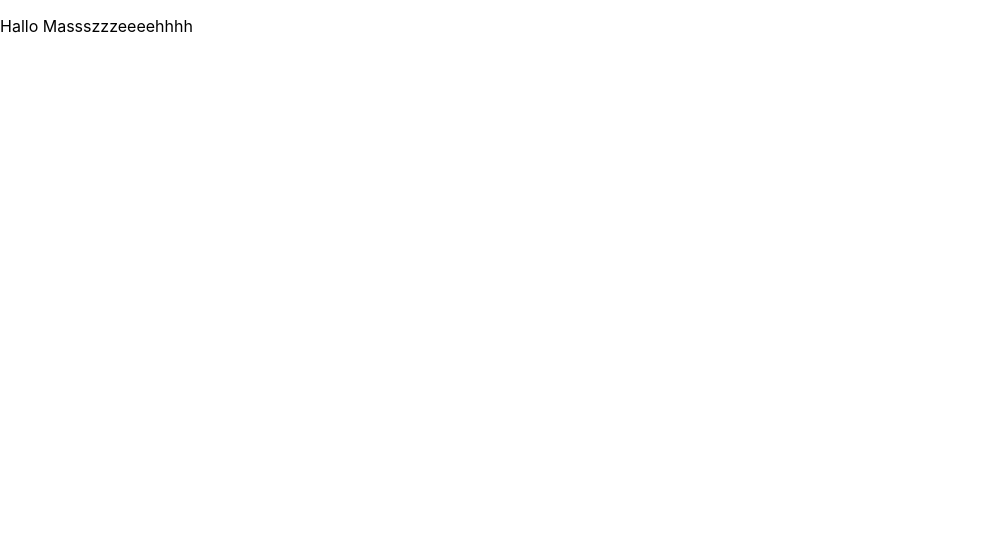
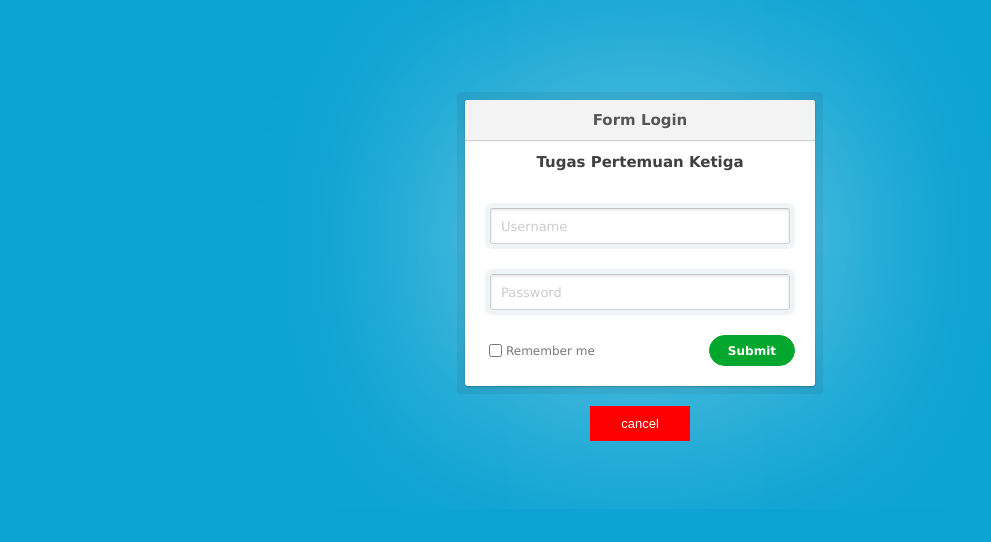
Before and after one commit to RizFad/Framework-2022, a React (Create React App) app in the folder Tugas 2/web-react/web-reactrizqy/: page / in a window 1280 px wide. Shown: the top 542 px of the page, without its empty margins (0-991 px from the left). Built offline with nearby package versions, Linux system fonts and the light colour scheme.

Commit message:
Framework Modul 3

```diff
--- a/Tugas 2/web-react/web-reactrizqy/src/App.js
+++ b/Tugas 2/web-react/web-reactrizqy/src/App.js
@@ -1,25 +1,19 @@
 import logo from './logo.svg';
 import './App.css';
+import React, { Component } from 'react';
+import Header from './components/Header';
+import Footer from './components/Footer';
+import List from './components/List';
 
-function App() {
-  return (
-    <div className="App">
-      <header className="App-header">
-        <img src={logo} className="App-logo" alt="logo" />
-        <p>
-          Edit <code>src/App.js</code> and save to reload.
-        </p>
-        <a
-          className="App-link"
-          href="https://reactjs.org"
-          target="_blank"
-          rel="noopener noreferrer"
-        >
-          Learn React
-        </a>
-      </header>
-    </div>
-  );
-}
-
-export default App;
+class App extends Component {
+  render() {
+    return (
+      <div>
+        <Header/>
+        <h1>Component dari Class App</h1>
+        <List/>
+        <Footer judul='Halaman Footer' nama='RIGHAN' />
+      </div>
+    );
+  }
+}export default App;
--- /dev/null
+++ b/Tugas 2/web-react/web-reactrizqy/src/HelloComponent.jsx
@@ -0,0 +1,9 @@
+import React from 'react';
+import './css/HelloComponent.css';
+
+const HelloComponent = () => {
+    return <p className = 'text-p'>
+    ini adalah arrow function yang ada di folder</p>
+}
+
+export default HelloComponent;
--- /dev/null
+++ b/Tugas 2/web-react/web-reactrizqy/src/Login/Login.css
@@ -0,0 +1,205 @@
+body {
+    font: 13px/20px "Lucida Grande", Tahoma, Verdana, sans-serif;
+    color: #404040;
+    background: #0ca3d2;
+  }
+
+  .login {
+    position: relative;
+    margin: 100px auto;
+    padding: 20px 20px 20px;
+    width: 310px;
+    background: white;
+    border-radius: 3px;
+    -webkit-box-shadow: 0 0 200px rgba(255, 255, 255, 0.5), 0 1px 2px rgba(0, 0, 0, 0.3);
+    box-shadow: 0 0 200px rgba(255, 255, 255, 0.5), 0 1px 2px rgba(0, 0, 0, 0.3);
+  }
+
+  .login:before {
+    content: '';
+    position: absolute;
+    top: -8px;
+    right: -8px;
+    bottom: -8px;
+    left: -8px;
+    z-index: -1;
+    background: rgba(0, 0, 0, 0.08);
+    border-radius: 4px;
+  }
+
+  .login h3{
+      margin: -20px -20px 21px;
+      line-height: 40px;
+      font-size: 15px;
+      text-align: center;
+      text-shadow: 0 1px white;
+
+  }
+
+  .login h1 {
+    margin: -20px -20px 21px;
+    line-height: 40px;
+    font-size: 15px;
+    font-weight: bold;
+    color: #555;
+    text-align: center;
+    text-shadow: 0 1px white;
+    background: #f3f3f3;
+    border-bottom: 1px solid #cfcfcf;
+    border-radius: 3px 3px 0 0;
+    background-image: -webkit-linear-gradient(top, whiteffd, #eef2f5);
+    background-image: -moz-linear-gradient(top, whiteffd, #eef2f5);
+    background-image: -o-linear-gradient(top, whiteffd, #eef2f5);
+    background-image: linear-gradient(to bottom, whiteffd, #eef2f5);
+    -webkit-box-shadow: 0 1px whitesmoke;
+    box-shadow: 0 1px whitesmoke;
+  }
+
+  .login p {
+    margin: 20px 0 0;
+  }
+
+  .login p:first-child {
+    margin-top: 0;
+  }
+
+  .login input[type=text], .login input[type=password] {
+    width: 278px;
+  }
+
+  .login p.remember_me {
+    float: left;
+    line-height: 31px;
+  }
+
+  .login p.remember_me label {
+    font-size: 12px;
+    color: #777;
+    cursor: pointer;
+  }
+
+  .login p.remember_me input {
+    position: relative;
+    bottom: 1px;
+    margin-right: 4px;
+    vertical-align: middle;
+  }
+
+  .login p.submit {
+    text-align: right;
+  }
+
+  .login-help {
+    margin: 20px 0;
+    margin-top: -80px;
+    text-align: center;
+  }
+
+  .login-help a {
+    color: #cce7fa;
+    text-decoration: none;
+  }
+
+  .login-help a:hover {
+    text-decoration: underline;
+  }
+
+  :-moz-placeholder {
+    color: #c9c9c9 !important;
+    font-size: 13px;
+  }
+
+  ::-webkit-input-placeholder {
+    color: #ccc;
+    font-size: 13px;
+  }
+
+  input {
+    font-family: 'Lucida Grande', Tahoma, Verdana, sans-serif;
+    font-size: 14px;
+  }
+
+  input[type=text], input[type=password] {
+    margin: 5px;
+    padding: 0 10px;
+    width: 200px;
+    height: 34px;
+    color: #404040;
+    background: white;
+    border: 1px solid;
+    border-color: #c4c4c4 #d1d1d1 #d4d4d4;
+    border-radius: 2px;
+    outline: 5px solid #eff4f7;
+    -moz-outline-radius: 3px;
+    -webkit-box-shadow: inset 0 1px 3px rgba(0, 0, 0, 0.12);
+    box-shadow: inset 0 1px 3px rgba(0, 0, 0, 0.12);
+  }
+
+  input[type=text]:focus, input[type=password]:focus {
+    border-color: #7dc9e2;
+    outline-color: #dceefc;
+    outline-offset: 0;
+  }
+
+  .button {
+      position: relative;
+      background-color: #ff0000;
+      border: none;
+      font-size: 13px;
+      color: #FFFFFF;
+      padding: 10px;
+      width:100px;
+      text-align: center;
+      transition-duration: 0.4s;
+      text-decoration: none;
+      overflow: hidden;
+      cursor: pointer;
+    }
+
+    .button:after {
+      content: "";
+      background: #f1f1f1;
+      display: block;
+      position: absolute;
+      padding-top: 300%;
+      padding-left: 350%;
+      margin-left: -20px !important;
+      margin-top: -120%;
+      opacity: 0;
+      transition: all 0.8s
+    }
+
+    .button:active:after {
+      padding: 0;
+      margin: 0;
+      opacity: 1;
+      transition: 0s
+    }
+
+  input[type=submit] {
+    padding: 0 18px;
+    height: 29px;
+    font-size: 12px;
+    font-weight: bold;
+    color: #ffffff;
+    /* text-shadow: 0 1px #e3f1f1; */
+    background: #04a72d;
+    border: 1px solid;
+    border-color: #04a72d #04a72d #04a72d;
+    border-radius: 16px;
+    outline: 0;
+    -webkit-box-sizing: content-box;
+    -moz-box-sizing: content-box;
+    box-sizing: content-box;
+  }
+
+  input[type=submit]:active {
+    background: #cde5ef;
+    border-color: #04a72d #04a72d #04a72d;
+    -webkit-box-shadow: inset 0 0 3px rgba(0, 0, 0, 0.2);
+    box-shadow: inset 0 0 3px rgba(0, 0, 0, 0.2);
+  }
+
+  .lt-ie9 input[type=text], .lt-ie9 input[type=password] {
+    line-height: 34px;
+  }
--- /dev/null
+++ b/Tugas 2/web-react/web-reactrizqy/src/Login/Login.js
@@ -0,0 +1,29 @@
+import React, { Component } from "react";
+import './Login.css';
+
+class Login extends Component {
+    render() {
+        return (
+            <div>
+                <div className="login">
+                    <h1>Form Login</h1>
+                    <form method="#" action>
+                        <h3>Tugas Pertemuan Ketiga</h3>
+                        <p><input type="text" name="login" placeholder="Username " /></p>
+                        <p><input type="password" name="password" placeholder="Password" /></p>
+                        <p className="remember_me">
+                            <label>
+                                <input type="checkbox" name="remember_me" id="remember_me" />
+                                Remember me
+                            </label>
+                        </p>
+                        <p className="submit"><input type="submit" name="commit" defaultValue="Login" /></p>
+                    </form>
+                </div>
+                <div className="login-help">
+                    <button className="button">cancel</button>
+                </div>
+            </div>
+        );
+    }
+}export default Login;
--- /dev/null
+++ b/Tugas 2/web-react/web-reactrizqy/src/Test.js
@@ -0,0 +1,45 @@
+import React from 'react';
+import ReactDOM from 'react-dom';
+
+class Test extends React.Component {
+    constructor(props){
+        super(props);
+        this.state = { hello : "World!" };
+    }
+        componentWillMount(){
+            console.log("componentWillMount()");
+        }
+
+        componentDidMount(){
+            console.log("componentDidMount()");
+        }
+
+        changeState(){
+            this.setState({ hello : "Geek!" });
+        }
+
+    render(){
+        return (
+            <div>
+                <h1>GeeksForGeeks.org, Hello{ this.state.hello }</h1>
+                <h2>
+                    <a onClick={this.changeState.bind(this)}>Press Here!</a>
+                </h2>
+            </div>
+        );
+    }
+
+    shouldComponentUpdate(nextProps, nextState){
+        console.log("shouldComponentUpdate()");
+        return true;
+    }
+
+    componentWillUpdate(){
+        console.log("componentWillUpdate()");
+    }
+
+    componentDidUpdate(){
+        console.log("componentDidUpdate()");
+    }
+}
+export default Test;
--- /dev/null
+++ b/Tugas 2/web-react/web-reactrizqy/src/components/Footer.js
@@ -0,0 +1,13 @@
+import React from 'react';// Component menggunakan Function
+
+const Footer = (props) => {
+    return (
+    <div>
+        <h3>Halaman Footer</h3>
+        <h3>Component ini dibuat menggunakan Function bukan Class</h3>
+        <p>Nilai ini ditampilkan dari props: { props.judul } </p>
+        <p>Nama Saya: { props.nama } </p>
+    </div>
+    );
+}
+export default Footer;
--- /dev/null
+++ b/Tugas 2/web-react/web-reactrizqy/src/components/Header.js
@@ -0,0 +1,11 @@
+import React from 'react';// Component menggunakan Function
+
+const Header = () => {
+    return (
+    <div>
+        <h3>Halaman Header</h3>
+
+    </div>
+    );
+}
+export default Header;
--- /dev/null
+++ b/Tugas 2/web-react/web-reactrizqy/src/components/Image.js
@@ -0,0 +1,9 @@
+import React, { Component } from 'react';
+
+class Image extends Component {
+render() {
+    return (
+        <img src={ this.props.linkGambar } alt="Food" width='500' />
+    );
+}
+}export default Image;
--- /dev/null
+++ b/Tugas 2/web-react/web-reactrizqy/src/components/List.js
@@ -0,0 +1,30 @@
+// import React, { Component } from 'react';
+import React, { Component } from 'react';
+import Image from './Image';
+
+class List extends Component {
+render() {
+    return (
+    <div>
+        <ol>
+            <li>
+                Satu
+                <Image linkGambar='https://s3-ap-southeast1.amazonaws.com/niomic/img/sample/food1.jpg' />
+            </li>
+            <li>
+                Dua
+                <Image linkGambar='https://s3-ap-southeast1.amazonaws.com/niomic/img/sample/nasipadang.jpg' />
+            </li>
+            <li>
+                Tiga
+                <Image linkGambar='https://s3-ap-southeast1.amazonaws.com/niomic/img/sample/sate.png' />
+            </li>
+            <li>
+                Empat
+                <Image linkGambar='https://s3-ap-southeast1.amazonaws.com/niomic/img/sample/sotolamongan.png' />
+            </li>
+        </ol>
+    </div>
+    );
+}
+}export default List;
--- /dev/null
+++ b/Tugas 2/web-react/web-reactrizqy/src/css/HelloComponent.css
@@ -0,0 +1,3 @@
+.text-p{
+    color: red;
+}
--- a/Tugas 2/web-react/web-reactrizqy/src/index.js
+++ b/Tugas 2/web-react/web-reactrizqy/src/index.js
@@ -1,15 +1,35 @@
 import React from 'react';
 import ReactDOM from 'react-dom';
 import './index.css';
+import Test from './Test';
 import App from './App';
 // import * as serviceWorker from './serviceWorker';
 import reportWebVitals from './reportWebVitals';
+import HelloComponent from './HelloComponent';
+import Login from './Login/Login';
+// import HelloComponent from './HelloComponent';
 
-const Hello = () =>{
-  return <p>Hallo Massszzzeeeehhhh</p>
-}
+// const Hello = () =>{
+//   return <p>Hallo Massszzzeeeehhhh</p>
+// }
 
-ReactDOM.render(<Hello/>,document.getElementById('root'));
+// ReactDOM.render(<Hello/>,document.getElementById('root'));
+
+// function HelloComponent() {
+//   return HelloComponent
+// }
+
+// const HelloComponent = () => HelloComponent
+
+// class StateFullComponent extends React.Component{
+//   render(){
+//     return<p>StateFullComponent</p>
+//   }
+// }
+
+ReactDOM.render(<Login />, document.getElementById('root'));
+
+
 
 // If you want to start measuring performance in your app, pass a function
 // to log results (for example: reportWebVitals(console.log))
```
